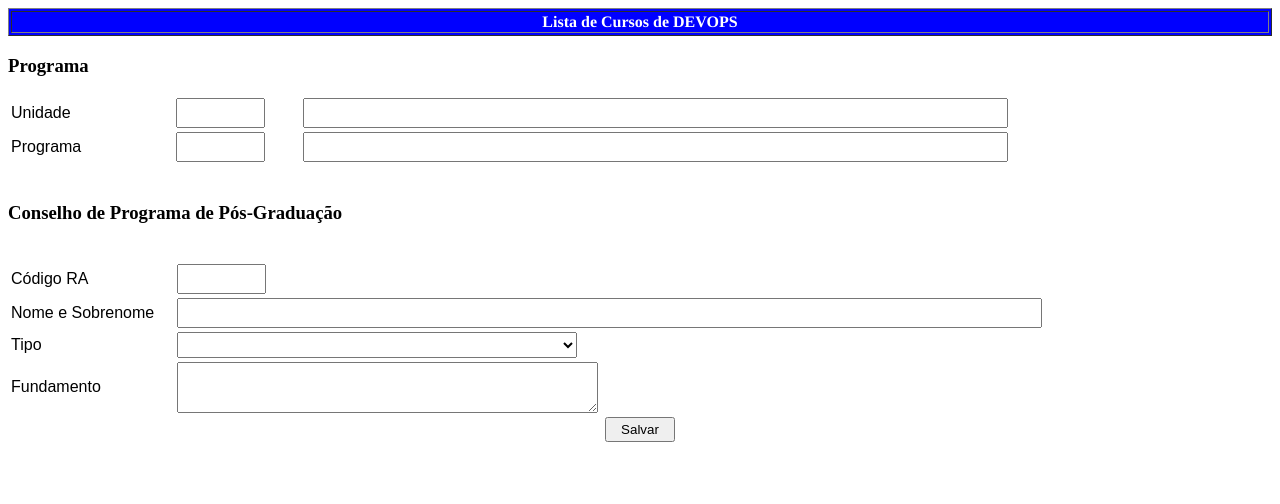
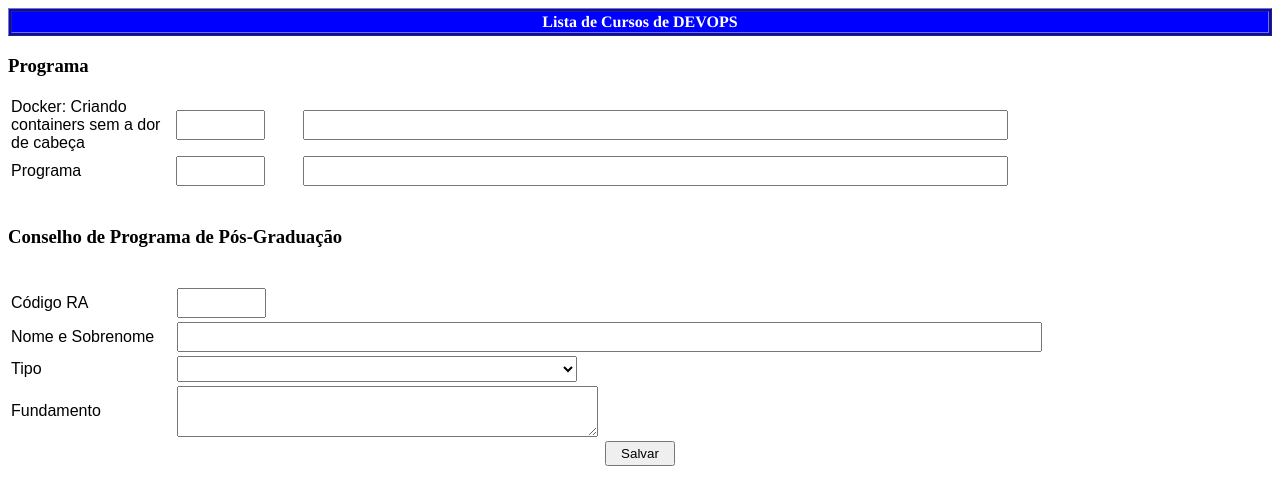
Before and after one commit to felipeoliveira-wj/alura-git, a plain HTML site: page index.html in a window 1280 px wide. Drawn offline with Linux system fonts and the light colour scheme.

Commit message:
Add docker

```diff
--- a/index.html
+++ b/index.html
@@ -18,7 +18,7 @@
 
 			<table width="100%">
 	    		<tr>
-	        		<td width="13%" ><font size="3" face="arial"> Unidade </font></td>
+	        		<td width="13%" ><font size="3" face="arial"> Docker: Criando containers sem a dor de cabeça </font></td>
                     <td><input style="height:30" type="text" name="unidade_campo1" size="8"></td>
                     <td><input style="height:30" type="text" name="unidade_campo2" size="85"></td>
                 </tr>
```
